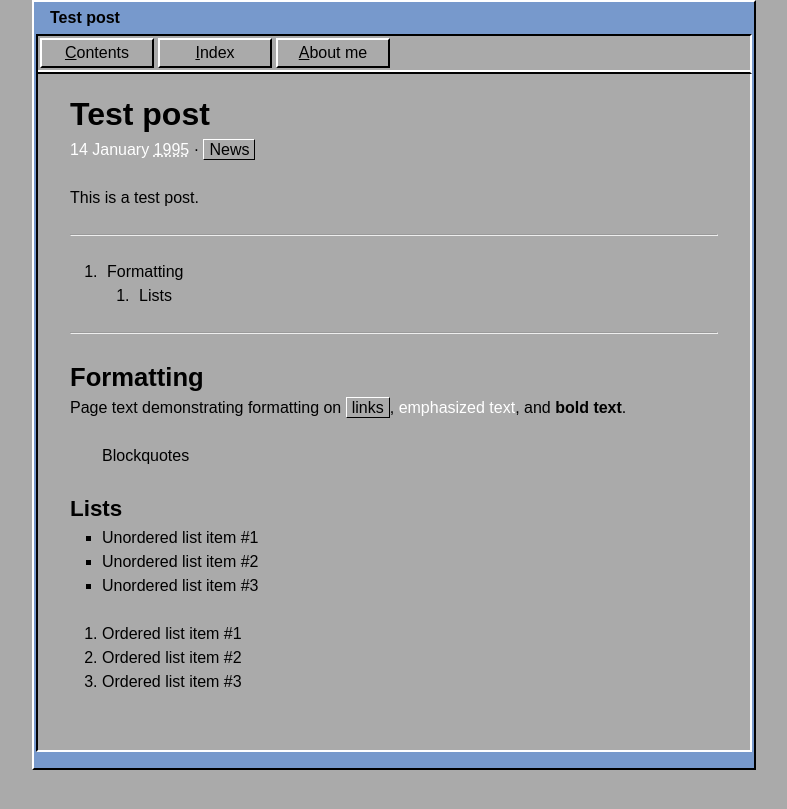
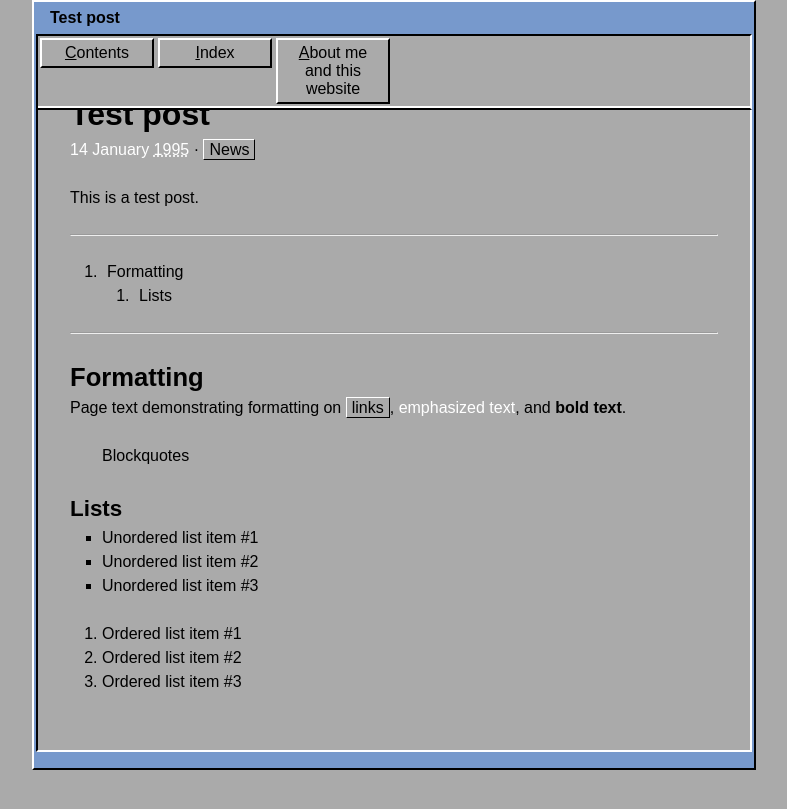
Before and after one commit to hardkees/hardkees.github.io, a Jekyll site: the page built from _posts/2015-01-14-test-post.md, in a window 1280 px wide. Shown: the top 809 px of the page, without its empty margins (246-1033 px from the left). Built offline with Jekyll 4.4.1, drawn with Linux system fonts in a browser that asks for light colours.

Commit message:
Update default.html

```diff
--- a/_layouts/default.html
+++ b/_layouts/default.html
@@ -14,7 +14,7 @@
           <ul>
             <li><a href="{{ site.baseurl }}/contents.html" class="enabled" title="Posts by category" rel="contents" accesskey="c"><span>C</span>ontents</a></li>
             <li><a href="{{ site.baseurl }}" class="enabled" title="Home" rel="home" accesskey="i"><span>I</span>ndex</a></li>
-            <li><a href="{{ site.baseurl }}/aboutme.html" class="enabled" title="Help" rel="help" accesskey="h"><span>A</span>bout me</a></li>
+            <li><a href="{{ site.baseurl }}/aboutme.html" class="enabled" title="Help" rel="help" accesskey="h"><span>A</span>bout me and this website</a></li>
           </ul>
         </nav>
       </header>
```
